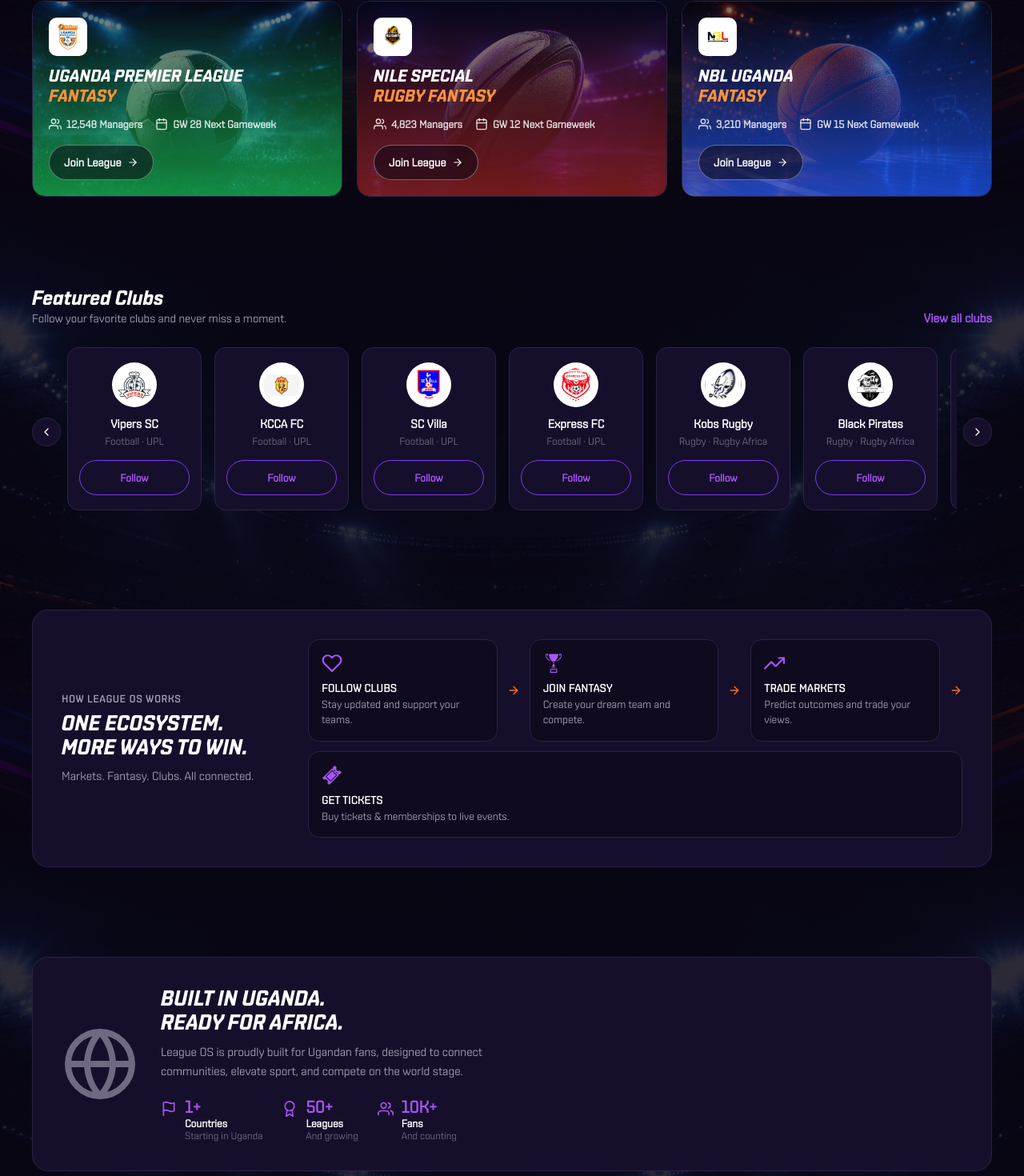
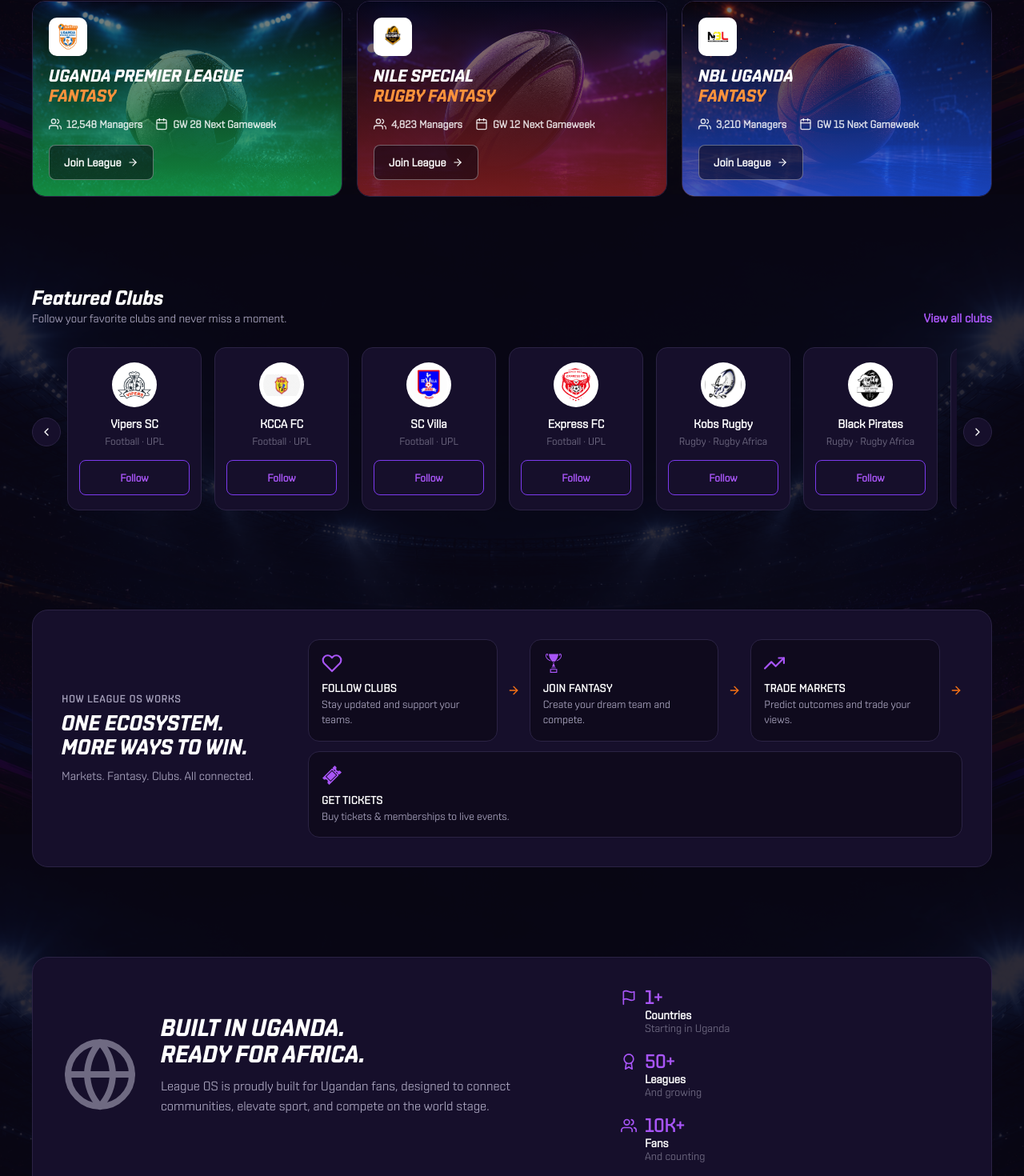
Before and after one commit to LEAGUE-OS-NEW/leagueos_frontend, a React (Vite) app: page / in a window 1280 px wide. Shown: the part 2070-3540 px from the top of the page at 80% size. Built offline with nearby package versions, Linux system fonts and the light colour scheme.

Commit message:
style: de-pill remaining buttons, move Built-in-Uganda stats to a right column

```diff
--- a/src/pages/landing/sections/BuiltInUganda.css
+++ b/src/pages/landing/sections/BuiltInUganda.css
@@ -42,7 +42,7 @@
 
 .built-in-uganda-heading {
   margin: 0 0 10px;
-  font-size: clamp(1.3rem, 2.6vw, 1.7rem);
+  font-size: clamp(1.45rem, 2.8vw, 1.9rem);
   text-transform: uppercase;
   color: var(--color-text-primary);
   text-wrap: balance;
@@ -52,14 +52,15 @@
   margin: 0 0 22px;
   max-width: 48ch;
   color: var(--color-text-secondary);
-  font-size: 0.92rem;
+  font-size: 1rem;
   line-height: 1.6;
 }
 
 .built-in-uganda-stats {
   display: flex;
-  flex-wrap: wrap;
-  gap: 24px;
+  flex-direction: column;
+  flex: 1 1 200px;
+  gap: 20px;
 }
 
 .stat-item {
@@ -83,7 +84,7 @@
 
 .stat-value {
   margin: 0;
-  font-size: 1.3rem;
+  font-size: 1.45rem;
   font-weight: 800;
   color: var(--color-primary-light);
   line-height: 1.2;
@@ -91,13 +92,13 @@
 
 .stat-label {
   margin: 0;
-  font-size: 0.82rem;
+  font-size: 0.9rem;
   font-weight: 700;
   color: var(--color-text-primary);
 }
 
 .stat-sublabel {
   margin: 0;
-  font-size: 0.78rem;
+  font-size: 0.85rem;
   color: var(--color-text-muted);
 }
--- a/src/pages/landing/sections/BuiltInUganda.tsx
+++ b/src/pages/landing/sections/BuiltInUganda.tsx
@@ -34,6 +34,7 @@ function BuiltInUganda() {
               League OS is proudly built for Ugandan fans, designed to connect communities, elevate sport, and
               compete on the world stage.
             </p>
+          </div>
 
           <div className="built-in-uganda-stats">
             {STATS.map((stat) => (
@@ -49,7 +50,6 @@ function BuiltInUganda() {
           </div>
         </div>
       </div>
-      </div>
     </section>
   );
 }
--- a/src/pages/landing/sections/FantasyLeagues.css
+++ b/src/pages/landing/sections/FantasyLeagues.css
@@ -131,7 +131,7 @@
   font-weight: 700;
   font-size: 0.88rem;
   padding: 10px 18px;
-  border-radius: 999px;
+  border-radius: 8px;
   cursor: pointer;
   min-height: 44px;
   transition: background-color 0.2s ease, transform 0.15s ease;
--- a/src/pages/landing/sections/FeaturedClubs.css
+++ b/src/pages/landing/sections/FeaturedClubs.css
@@ -104,7 +104,7 @@
   font-weight: 700;
   font-size: 0.82rem;
   padding: 8px 12px;
-  border-radius: 999px;
+  border-radius: 8px;
   cursor: pointer;
   min-height: 44px;
   transition: background-color 0.2s ease, color 0.2s ease, transform 0.15s ease;
```
Lines whose indentation alone changed are shown as unchanged.
